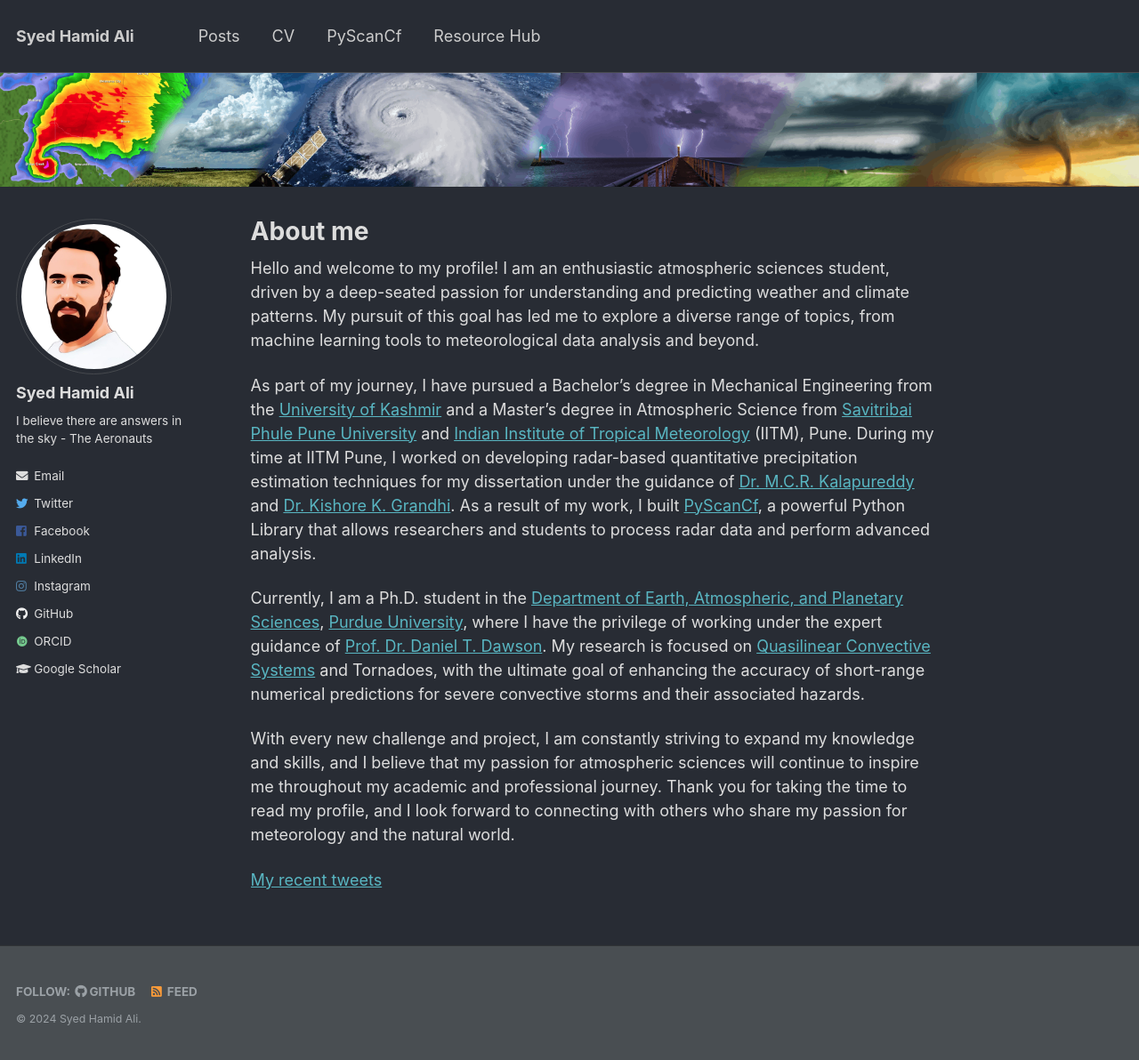
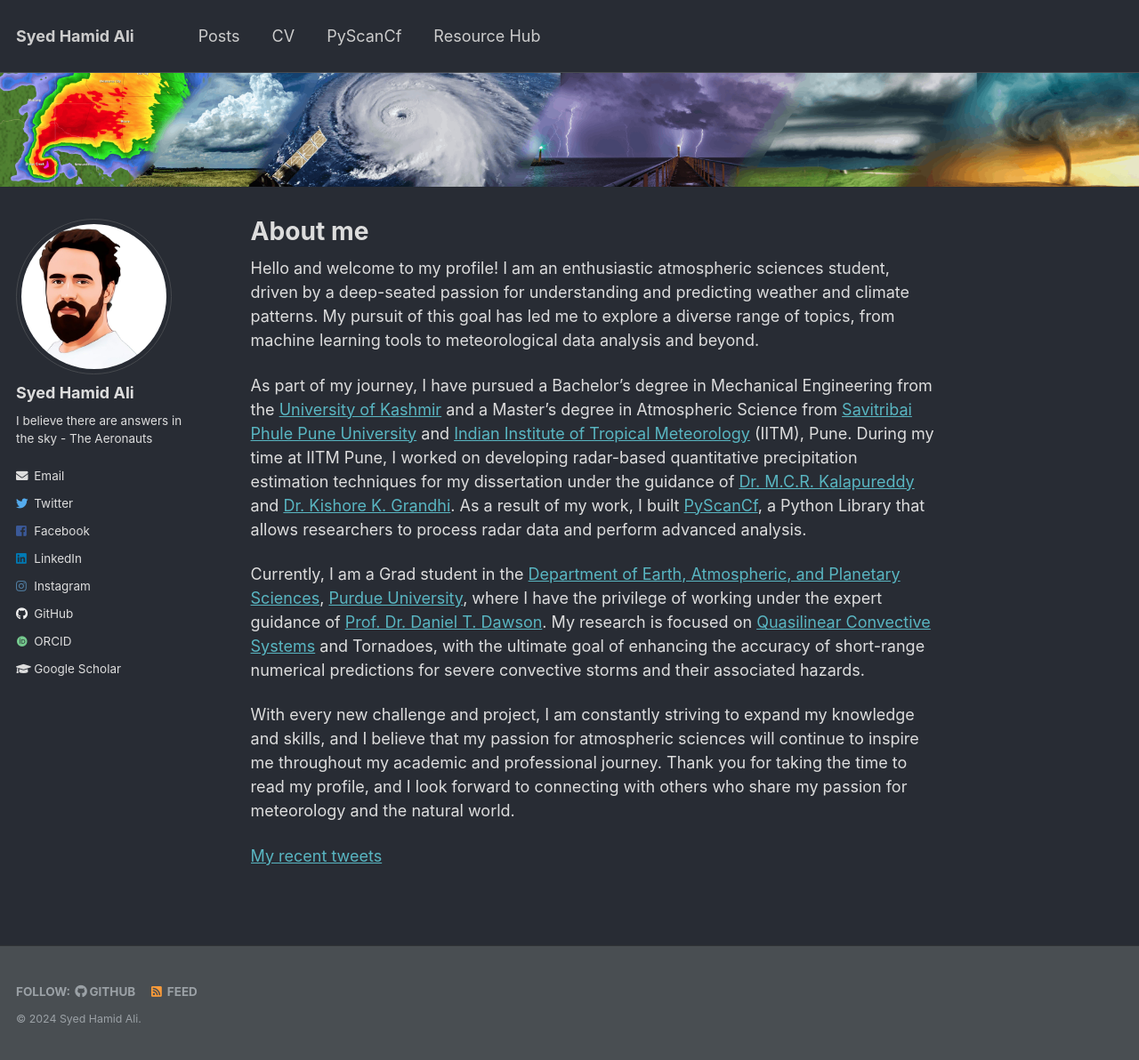
Before and after one commit to syedhamidali/syedhamidali.github.io, a Jekyll site: the page built from _pages/about.md, in a window 1280 px wide and 1192 px high. Shown: the whole window at 89% size. Built offline with Jekyll 4.4.1, drawn with Linux system fonts in a browser that asks for light colours; some web fonts are replaced; comment, search, counter and statistics services are not loaded.

Commit message:
update about

```diff
--- a/_pages/about.md
+++ b/_pages/about.md
@@ -12,9 +12,9 @@ redirect_from:
 
 Hello and welcome to my profile! I am an enthusiastic atmospheric sciences student, driven by a deep-seated passion for understanding and predicting weather and climate patterns. My pursuit of this goal has led me to explore a diverse range of topics, from machine learning tools to meteorological data analysis and beyond.
 
-As part of my journey, I have pursued a Bachelor’s degree in Mechanical Engineering from the [University of Kashmir](https://www.kashmiruniversity.net/){:target="_blank"} and a Master’s degree in Atmospheric Science from [Savitribai Phule Pune University](https://www.unipune.ac.in){:target="_blank"} and [Indian Institute of Tropical Meteorology](https://tropmet.res.in){:target="_blank"} (IITM), Pune. During my time at IITM Pune, I worked on developing radar-based quantitative precipitation estimation techniques for my dissertation under the guidance of [Dr. M.C.R. Kalapureddy](https://www.tropmet.res.in/106-Madhu%20Chandra%20R.%20Kalapureddy-scientist_detail){:target="_blank"} and [Dr. Kishore K. Grandhi]( https://uohyd.irins.org/profile/344518){:target="_blank"}. As a result of my work, I built [PyScanCf](https://syedha.com/PyScanCf/){:target="_blank"}, a powerful Python Library that allows researchers and students to process radar data and perform advanced analysis.
+As part of my journey, I have pursued a Bachelor’s degree in Mechanical Engineering from the [University of Kashmir](https://www.kashmiruniversity.net/){:target="_blank"} and a Master’s degree in Atmospheric Science from [Savitribai Phule Pune University](https://www.unipune.ac.in){:target="_blank"} and [Indian Institute of Tropical Meteorology](https://tropmet.res.in){:target="_blank"} (IITM), Pune. During my time at IITM Pune, I worked on developing radar-based quantitative precipitation estimation techniques for my dissertation under the guidance of [Dr. M.C.R. Kalapureddy](https://www.tropmet.res.in/106-Madhu%20Chandra%20R.%20Kalapureddy-scientist_detail){:target="_blank"} and [Dr. Kishore K. Grandhi]( https://uohyd.irins.org/profile/344518){:target="_blank"}. As a result of my work, I built [PyScanCf](https://syedha.com/PyScanCf/){:target="_blank"}, a Python Library that allows researchers to process radar data and perform advanced analysis.
 
-Currently, I am a Ph.D. student in the [Department of Earth, Atmospheric, and Planetary Sciences](https://eaps.purdue.edu){:target="_blank"}, [Purdue University](https://purdue.edu){:target="_blank"}, where I have the privilege of working under the expert guidance of [Prof. Dr. Daniel T. Dawson](https://www.eaps.purdue.edu/people/profile/dawson29.html){:target="_blank"}. My research is focused on [Quasilinear Convective Systems]( https://en.wikipedia.org/wiki/Squall_line){:target="_blank"} and Tornadoes, with the ultimate goal of enhancing the accuracy of short-range numerical predictions for severe convective storms and their associated hazards.
+Currently, I am a Grad student in the [Department of Earth, Atmospheric, and Planetary Sciences](https://eaps.purdue.edu){:target="_blank"}, [Purdue University](https://purdue.edu){:target="_blank"}, where I have the privilege of working under the expert guidance of [Prof. Dr. Daniel T. Dawson](https://www.eaps.purdue.edu/people/profile/dawson29.html){:target="_blank"}. My research is focused on [Quasilinear Convective Systems]( https://en.wikipedia.org/wiki/Squall_line){:target="_blank"} and Tornadoes, with the ultimate goal of enhancing the accuracy of short-range numerical predictions for severe convective storms and their associated hazards.
 
 With every new challenge and project, I am constantly striving to expand my knowledge and skills, and I believe that my passion for atmospheric sciences will continue to inspire me throughout my academic and professional journey. Thank you for taking the time to read my profile, and I look forward to connecting with others who share my passion for meteorology and the natural world.
 
```
